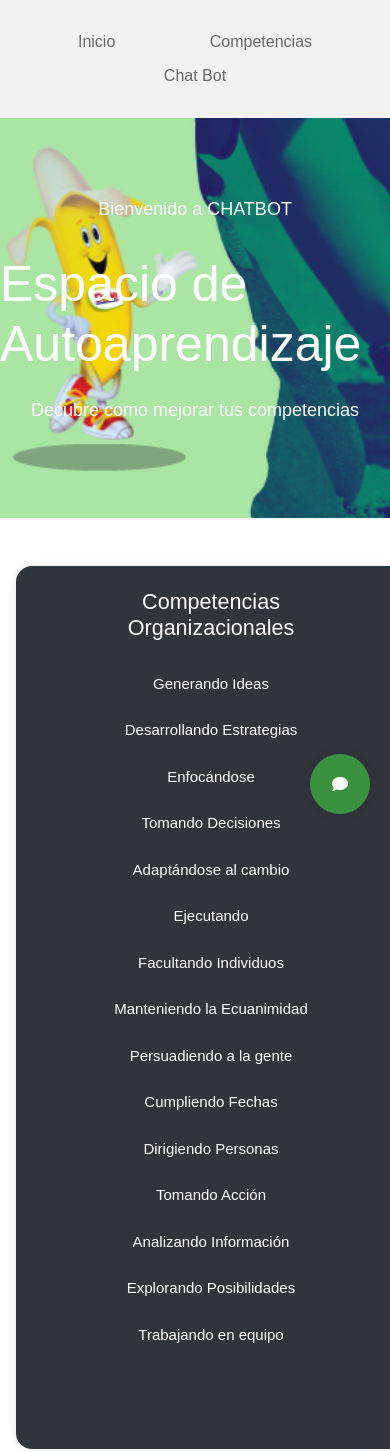
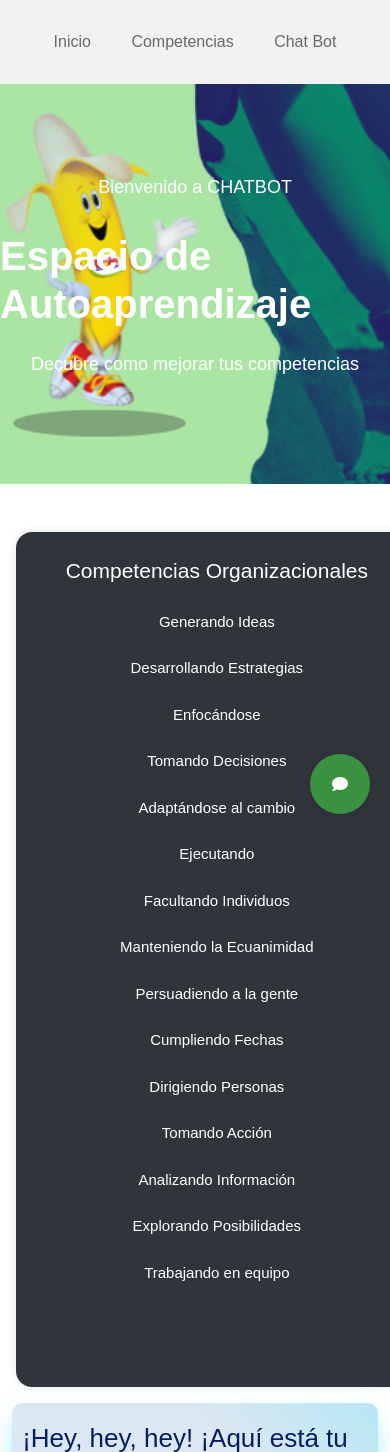
Before and after one commit to JoseFortin/Flask, a Flask app: page / in a window 390 px wide. Shown: the top 1452 px of the page. Run offline with Flask 3, Linux system fonts and the light colour scheme.

Commit message:
RAMA JOSE

```diff
--- a/static/style.css
+++ b/static/style.css
@@ -9,29 +9,37 @@
 	font-family: 'Open Sans';
 }
 
-header{
+
+/* Header styles */
+header {
 	background-color: #f2f2f2;
 	text-align: center;
 	padding: 25px;
 }
-nav a{
+
+/* Navigation styles */
+nav a {
 	display: inline-block;
 	text-decoration: none;
 	color: #696969;
-	margin: 0 30px;
-	padding: 5px 15px;
+	margin: 0 15px; /* Decreased margin for smaller screens */
+	padding: 5px 10px; /* Decreased padding for smaller screens */
 	border-radius: 10px;
 }
+
 nav a:hover {
 	background-color: #157e00;
 	color: #fff;
 }
+
 .txt-white {
-  color: white;
-  text-decoration: bold;
+	color: white;
+	font-weight: bold; /* Corrected typo: 'text-decoration' to 'font-weight' */
 }
-.encabezado-img{
-	background-image: url(/static/img/nose2.png); /* imagen fondo principal*/
+
+/* Header with background image styles */
+.encabezado-img {
+	background-image: url(/static/img/nose2.png); /* Image for main background */
 	background-size: cover;
 	height: 400px;
 	display: flex;
@@ -40,15 +48,28 @@
 	justify-content: center;
 	color: #fff;
 }
-.encabezado-img p{
+
+.encabezado-img p {
 	font-size: 18px;
 }
-.encabezado-img h1{
+
+.encabezado-img h1 {
 	font-size: 50px;
 	padding: 15px 0;
-
 }
 
+/* Media query for responsiveness */
+@media only screen and (max-width: 768px) {
+	/* Adjustments for smaller screens */
+	nav a {
+		margin: 0 10px; /* Further decreased margin */
+		padding: 5px 8px; /* Further decreased padding */
+	}
+
+	.encabezado-img h1 {
+		font-size: 40px; /* Decreased font size for smaller screens */
+	}
+}
 
 
 
@@ -428,6 +449,7 @@
 }
 .text-white{
   color: white !important;
+  font-size: 21px;
 }
 
 /* VIDEOO  */
--- a/templates/index.html
+++ b/templates/index.html
@@ -31,7 +31,7 @@
                 <ul class="nav flex-column text-white,nav-item">
                     <li>
                         <a class="nav-link" href="#competenciasO">
-                            <h4 class="text-white">Competencias Organizacionales</h4>
+                            <span class="text-white">Competencias Organizacionales</span>
                         </a>
                     </li>
                     <li>
```
